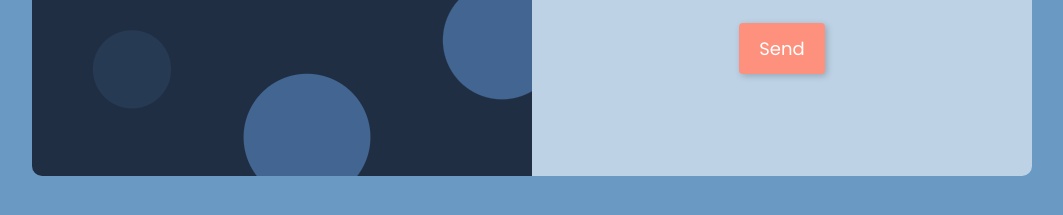
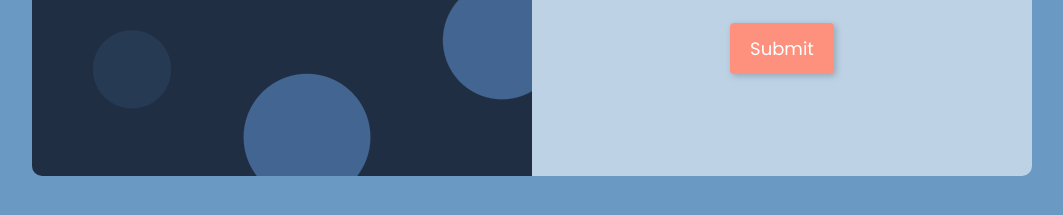
Before and after one commit to SmakshiA/contactFW3, a plain HTML site: page index.html in a window 1280 px wide. Shown: the part 389-604 px from the top of the page, without its empty margins (108-1171 px from the left). Drawn offline with nearby package versions, Linux system fonts and the light colour scheme.

Commit message:
Update index.html

```diff
--- a/index.html
+++ b/index.html
@@ -41,7 +41,7 @@
           <textarea class="" name="message" required></textarea>
           <label>Message:</label>
         </div>
-        <button class="submit-btn">Send</button>
+        <button class="submit-btn">Submit</button>
       </form>
     </div>
   </div>
```
